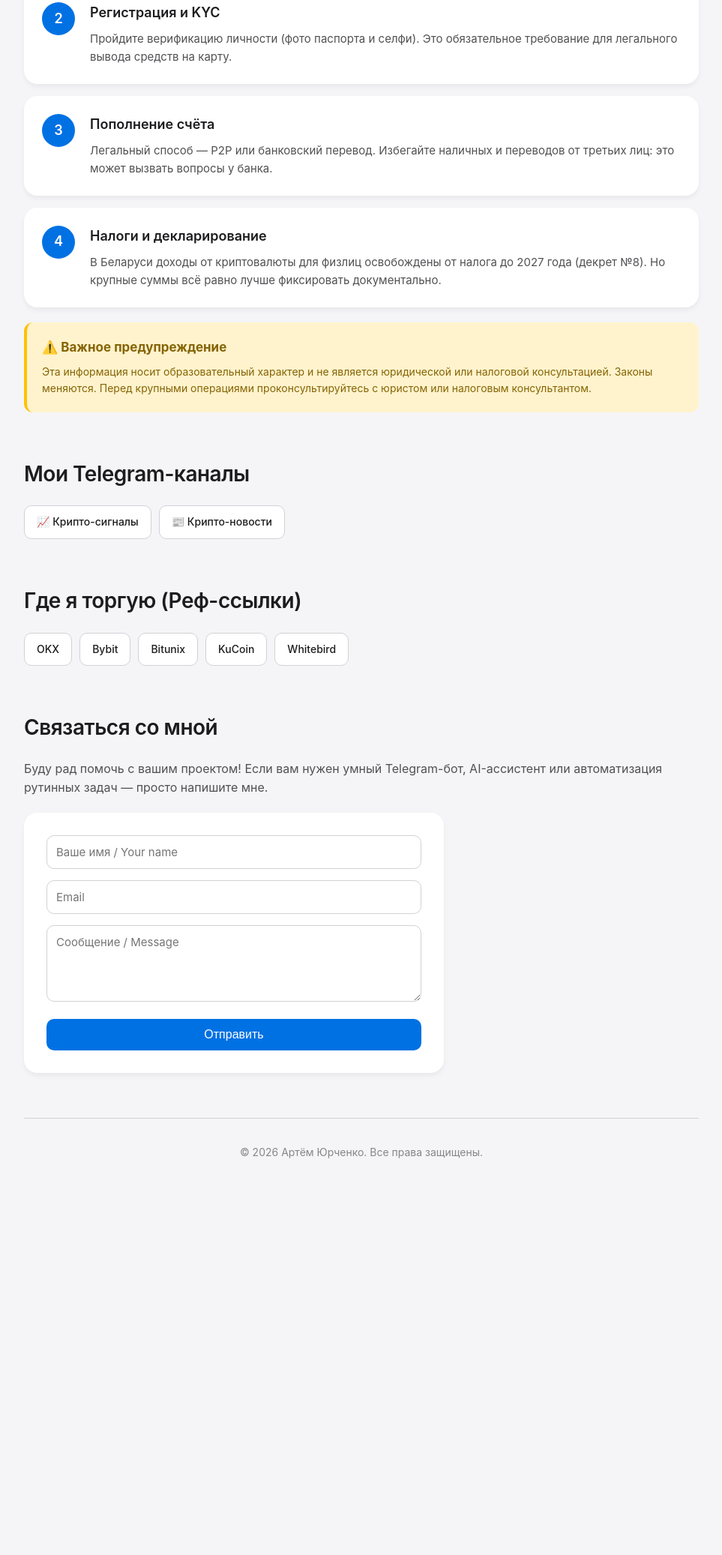
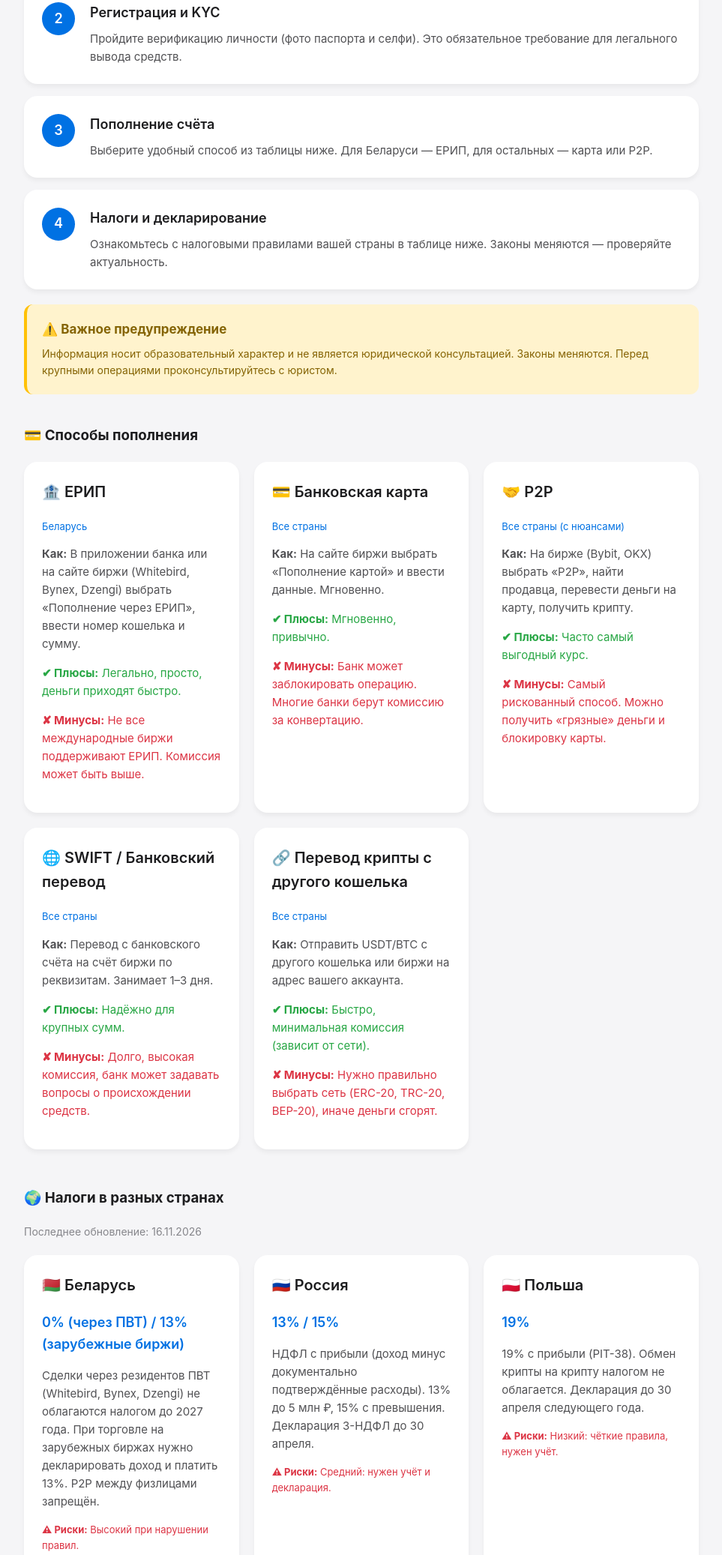
Before and after one commit to Artik1987/put-skvoz-vremya, a plain HTML site: page index.html in a window 1280 px wide. Shown: the part 1733-3807 px from the top of the page at 75% size, without its empty margins (158-1121 px from the left). Before the commit the page ends 3335 px from the top, so only its background shows below. Drawn offline with Linux system fonts and the light colour scheme.

Commit message:
Add dynamic deposits and taxes section

```diff
--- /dev/null
+++ b/data/deposits.json
@@ -0,0 +1,44 @@
+{
+  "methods": [
+    {
+      "name": "ЕРИП",
+      "icon": "🏦",
+      "region": "Беларусь",
+      "how": "В приложении банка или на сайте биржи (Whitebird, Bynex, Dzengi) выбрать «Пополнение через ЕРИП», ввести номер кошелька и сумму.",
+      "pros": "Легально, просто, деньги приходят быстро.",
+      "cons": "Не все международные биржи поддерживают ЕРИП. Комиссия может быть выше."
+    },
+    {
+      "name": "Банковская карта",
+      "icon": "💳",
+      "region": "Все страны",
+      "how": "На сайте биржи выбрать «Пополнение картой» и ввести данные. Мгновенно.",
+      "pros": "Мгновенно, привычно.",
+      "cons": "Банк может заблокировать операцию. Многие банки берут комиссию за конвертацию."
+    },
+    {
+      "name": "P2P",
+      "icon": "🤝",
+      "region": "Все страны (с нюансами)",
+      "how": "На бирже (Bybit, OKX) выбрать «P2P», найти продавца, перевести деньги на карту, получить крипту.",
+      "pros": "Часто самый выгодный курс.",
+      "cons": "Самый рискованный способ. Можно получить «грязные» деньги и блокировку карты."
+    },
+    {
+      "name": "SWIFT / Банковский перевод",
+      "icon": "🌐",
+      "region": "Все страны",
+      "how": "Перевод с банковского счёта на счёт биржи по реквизитам. Занимает 1–3 дня.",
+      "pros": "Надёжно для крупных сумм.",
+      "cons": "Долго, высокая комиссия, банк может задавать вопросы о происхождении средств."
+    },
+    {
+      "name": "Перевод крипты с другого кошелька",
+      "icon": "🔗",
+      "region": "Все страны",
+      "how": "Отправить USDT/BTC с другого кошелька или биржи на адрес вашего аккаунта.",
+      "pros": "Быстро, минимальная комиссия (зависит от сети).",
+      "cons": "Нужно правильно выбрать сеть (ERC-20, TRC-20, BEP-20), иначе деньги сгорят."
+    }
+  ]
+}
--- /dev/null
+++ b/data/taxes.json
@@ -0,0 +1,75 @@
+{
+  "last_updated": "16.11.2026",
+  "countries": [
+    {
+      "name": "Беларусь",
+      "flag": "🇧🇾",
+      "rate": "0% (через ПВТ) / 13% (зарубежные биржи)",
+      "details": "Сделки через резидентов ПВТ (Whitebird, Bynex, Dzengi) не облагаются налогом до 2027 года. При торговле на зарубежных биржах нужно декларировать доход и платить 13%. P2P между физлицами запрещён.",
+      "risk": "Высокий при нарушении правил."
+    },
+    {
+      "name": "Россия",
+      "flag": "🇷🇺",
+      "rate": "13% / 15%",
+      "details": "НДФЛ с прибыли (доход минус документально подтверждённые расходы). 13% до 5 млн ₽, 15% с превышения. Декларация 3-НДФЛ до 30 апреля.",
+      "risk": "Средний: нужен учёт и декларация."
+    },
+    {
+      "name": "Польша",
+      "flag": "🇵🇱",
+      "rate": "19%",
+      "details": "19% с прибыли (PIT-38). Обмен крипты на крипту налогом не облагается. Декларация до 30 апреля следующего года.",
+      "risk": "Низкий: чёткие правила, нужен учёт."
+    },
+    {
+      "name": "Украина",
+      "flag": "🇺🇦",
+      "rate": "19%",
+      "details": "19% с прибыли. Обмен крипты на крипту не облагается. Декларация до 1 мая.",
+      "risk": "Средний: правила меняются."
+    },
+    {
+      "name": "Казахстан",
+      "flag": "🇰🇿",
+      "rate": "10%",
+      "details": "10% с разницы (доход минус расходы). Операции через лицензированные биржи МФЦА, налог часто удерживают автоматически.",
+      "risk": "Низкий: удобно на местной бирже."
+    },
+    {
+      "name": "Грузия",
+      "flag": "🇬🇪",
+      "rate": "0%",
+      "details": "0% для физических лиц. Доход от крипты не облагается.",
+      "risk": "Низкий: налогов нет, но нужен легальный вывод."
+    },
+    {
+      "name": "Армения",
+      "flag": "🇦🇲",
+      "rate": "0% / 20%",
+      "details": "0% для физлиц при продаже крипты. 20% для юридических лиц и ИП.",
+      "risk": "Низкий для физлиц."
+    },
+    {
+      "name": "Узбекистан",
+      "flag": "🇺🇿",
+      "rate": "0% (физлица)",
+      "details": "0% для физических лиц. Юридические лица платят налог на прибыль. Требуется регистрация на лицензированной бирже Uznex.",
+      "risk": "Средний: жёсткое регулирование."
+    },
+    {
+      "name": "Германия",
+      "flag": "🇩🇪",
+      "rate": "0% (после 1 года)",
+      "details": "0% при владении активом более 1 года. При продаже раньше — прогрессивная ставка до 45%.",
+      "risk": "Средний: нужно хранить год."
+    },
+    {
+      "name": "ОАЭ",
+      "flag": "🇦🇪",
+      "rate": "0%",
+      "details": "0% для физических лиц. Крипта не облагается налогом.",
+      "risk": "Низкий: нужно соблюдать AML."
+    }
+  ]
+}
--- a/index.html
+++ b/index.html
@@ -216,9 +216,9 @@
                 <div class="step-num">1</div>
                 <div class="step-content">
                     <h3 data-ru="Выбор легальной биржи" data-en="Choose a Legal Exchange">Выбор легальной биржи</h3>
-                    <p data-ru="В Беларуси используйте биржи из ПВТ (например, Whitebird или Bynex) — они работают легально. Для международных операций подойдут Bitunix, OKX или Bybit."
-                       data-en="In Belarus, use exchanges from the HTP (e.g., Whitebird or Bynex) — they operate legally. For international operations, Bitunix, OKX, or Bybit will work.">
-                       В Беларуси используйте биржи из ПВТ (например, Whitebird или Bynex) — они работают легально. Для международных операций подойдут Bitunix, OKX или Bybit.
+                    <p data-ru="В Беларуси используйте биржи из ПВТ (Whitebird, Bynex) — они работают легально. Для международных операций подойдут Bitunix, OKX, Bybit, BingX."
+                       data-en="In Belarus, use exchanges from the HTP (Whitebird, Bynex) — they operate legally. For international operations, Bitunix, OKX, Bybit, BingX will work.">
+                       В Беларуси используйте биржи из ПВТ (Whitebird, Bynex) — они работают легально. Для международных операций подойдут Bitunix, OKX, Bybit, BingX.
                     </p>
                 </div>
             </div>
@@ -226,9 +226,9 @@
                 <div class="step-num">2</div>
                 <div class="step-content">
                     <h3 data-ru="Регистрация и KYC" data-en="Registration and KYC">Регистрация и KYC</h3>
-                    <p data-ru="Пройдите верификацию личности (фото паспорта и селфи). Это обязательное требование для легального вывода средств на карту."
-                       data-en="Complete identity verification (passport photo and selfie). This is a mandatory requirement for legal withdrawal of funds to a card.">
-                       Пройдите верификацию личности (фото паспорта и селфи). Это обязательное требование для легального вывода средств на карту.
+                    <p data-ru="Пройдите верификацию личности (фото паспорта и селфи). Это обязательное требование для легального вывода средств."
+                       data-en="Complete identity verification (passport photo and selfie). This is a mandatory requirement for legal withdrawal.">
+                       Пройдите верификацию личности (фото паспорта и селфи). Это обязательное требование для легального вывода средств.
                     </p>
                 </div>
             </div>
@@ -236,9 +236,9 @@
                 <div class="step-num">3</div>
                 <div class="step-content">
                     <h3 data-ru="Пополнение счёта" data-en="Depositing Funds">Пополнение счёта</h3>
-                    <p data-ru="Легальный способ — P2P или банковский перевод. Избегайте наличных и переводов от третьих лиц: это может вызвать вопросы у банка."
-                       data-en="The legal way is P2P or a bank transfer. Avoid cash and third-party transfers: this may raise questions from the bank.">
-                       Легальный способ — P2P или банковский перевод. Избегайте наличных и переводов от третьих лиц: это может вызвать вопросы у банка.
+                    <p data-ru="Выберите удобный способ из таблицы ниже. Для Беларуси — ЕРИП, для остальных — карта или P2P."
+                       data-en="Choose a convenient method from the table below. For Belarus — ERIP, for others — card or P2P.">
+                       Выберите удобный способ из таблицы ниже. Для Беларуси — ЕРИП, для остальных — карта или P2P.
                     </p>
                 </div>
             </div>
@@ -246,20 +246,32 @@
                 <div class="step-num">4</div>
                 <div class="step-content">
                     <h3 data-ru="Налоги и декларирование" data-en="Taxes and Declarations">Налоги и декларирование</h3>
-                    <p data-ru="В Беларуси доходы от криптовалюты для физлиц освобождены от налога до 2027 года (декрет №8). Но крупные суммы всё равно лучше фиксировать документально."
-                       data-en="In Belarus, crypto income for individuals is tax-exempt until 2027 (Decree No. 8). But large amounts should still be documented.">
-                       В Беларуси доходы от криптовалюты для физлиц освобождены от налога до 2027 года (декрет №8). Но крупные суммы всё равно лучше фиксировать документально.
+                    <p data-ru="Ознакомьтесь с налоговыми правилами вашей страны в таблице ниже. Законы меняются — проверяйте актуальность."
+                       data-en="Check the tax rules for your country in the table below. Laws change — verify current information.">
+                       Ознакомьтесь с налоговыми правилами вашей страны в таблице ниже. Законы меняются — проверяйте актуальность.
                     </p>
                 </div>
             </div>
         </div>
-        <div class="warning">
+
+        <div class="warning" style="margin-bottom: 40px;">
             <h3 data-ru="⚠️ Важное предупреждение" data-en="⚠️ Important Warning">⚠️ Важное предупреждение</h3>
-            <p data-ru="Эта информация носит образовательный характер и не является юридической или налоговой консультацией. Законы меняются. Перед крупными операциями проконсультируйтесь с юристом или налоговым консультантом."
-               data-en="This information is educational and does not constitute legal or tax advice. Laws change. Consult a lawyer or tax advisor before large transactions.">
-               Эта информация носит образовательный характер и не является юридической или налоговой консультацией. Законы меняются. Перед крупными операциями проконсультируйтесь с юристом или налоговым консультантом.
+            <p data-ru="Информация носит образовательный характер и не является юридической консультацией. Законы меняются. Перед крупными операциями проконсультируйтесь с юристом."
+               data-en="This information is educational and does not constitute legal advice. Laws change. Consult a lawyer before large transactions.">
+               Информация носит образовательный характер и не является юридической консультацией. Законы меняются. Перед крупными операциями проконсультируйтесь с юристом.
             </p>
         </div>
+
+        <!-- Динамический блок: Способы пополнения -->
+        <h3 style="margin-top: 40px;" data-ru="💳 Способы пополнения" data-en="💳 Deposit Methods">💳 Способы пополнения</h3>
+        <div id="deposits-container" class="grid" style="margin-top: 20px;"></div>
+
+        <!-- Динамический блок: Налоги по странам -->
+        <h3 style="margin-top: 50px;" data-ru="🌍 Налоги в разных странах" data-en="🌍 Taxes by Country">🌍 Налоги в разных странах</h3>
+        <p style="color: #86868b; font-size: 14px; margin-bottom: 20px;">
+            <span data-ru="Последнее обновление:" data-en="Last updated:">Последнее обновление:</span> <span id="tax-updated">...</span>
+        </p>
+        <div id="taxes-container" class="grid"></div>
     </section>
 
     <!-- Каналы -->
@@ -313,7 +325,58 @@
     }
     document.addEventListener('DOMContentLoaded', () => {
         setLang('ru');
+        loadDeposits();
+        loadTaxes();
     });
+
+    // Загрузка способов пополнения
+    async function loadDeposits() {
+        try {
+            const response = await fetch('data/deposits.json');
+            const data = await response.json();
+            const container = document.getElementById('deposits-container');
+
+            data.methods.forEach(method => {
+                const card = document.createElement('div');
+                card.className = 'card';
+                card.innerHTML = `
+                    <h3>${method.icon} ${method.name}</h3>
+                    <p style="font-size: 13px; color: #0071e3; margin-bottom: 8px;">${method.region}</p>
+                    <p><strong>Как:</strong> ${method.how}</p>
+                    <p style="color: #28a745;"><strong>✔ Плюсы:</strong> ${method.pros}</p>
+                    <p style="color: #dc3545;"><strong>✘ Минусы:</strong> ${method.cons}</p>
+                `;
+                container.appendChild(card);
+            });
+        } catch (error) {
+            console.error('Ошибка загрузки deposits.json:', error);
+        }
+    }
+
+    // Загрузка налогов по странам
+    async function loadTaxes() {
+        try {
+            const response = await fetch('data/taxes.json');
+            const data = await response.json();
+
+            document.getElementById('tax-updated').textContent = data.last_updated;
+
+            const container = document.getElementById('taxes-container');
+            data.countries.forEach(country => {
+                const card = document.createElement('div');
+                card.className = 'card';
+                card.innerHTML = `
+                    <h3>${country.flag} ${country.name}</h3>
+                    <p style="font-size: 18px; font-weight: 600; color: #0071e3; margin: 10px 0;">${country.rate}</p>
+                    <p>${country.details}</p>
+                    <p style="font-size: 13px; color: #dc3545;"><strong>⚠ Риски:</strong> ${country.risk}</p>
+                `;
+                container.appendChild(card);
+            });
+        } catch (error) {
+            console.error('Ошибка загрузки taxes.json:', error);
+        }
+    }
 </script>
 </body>
 </html>
```
